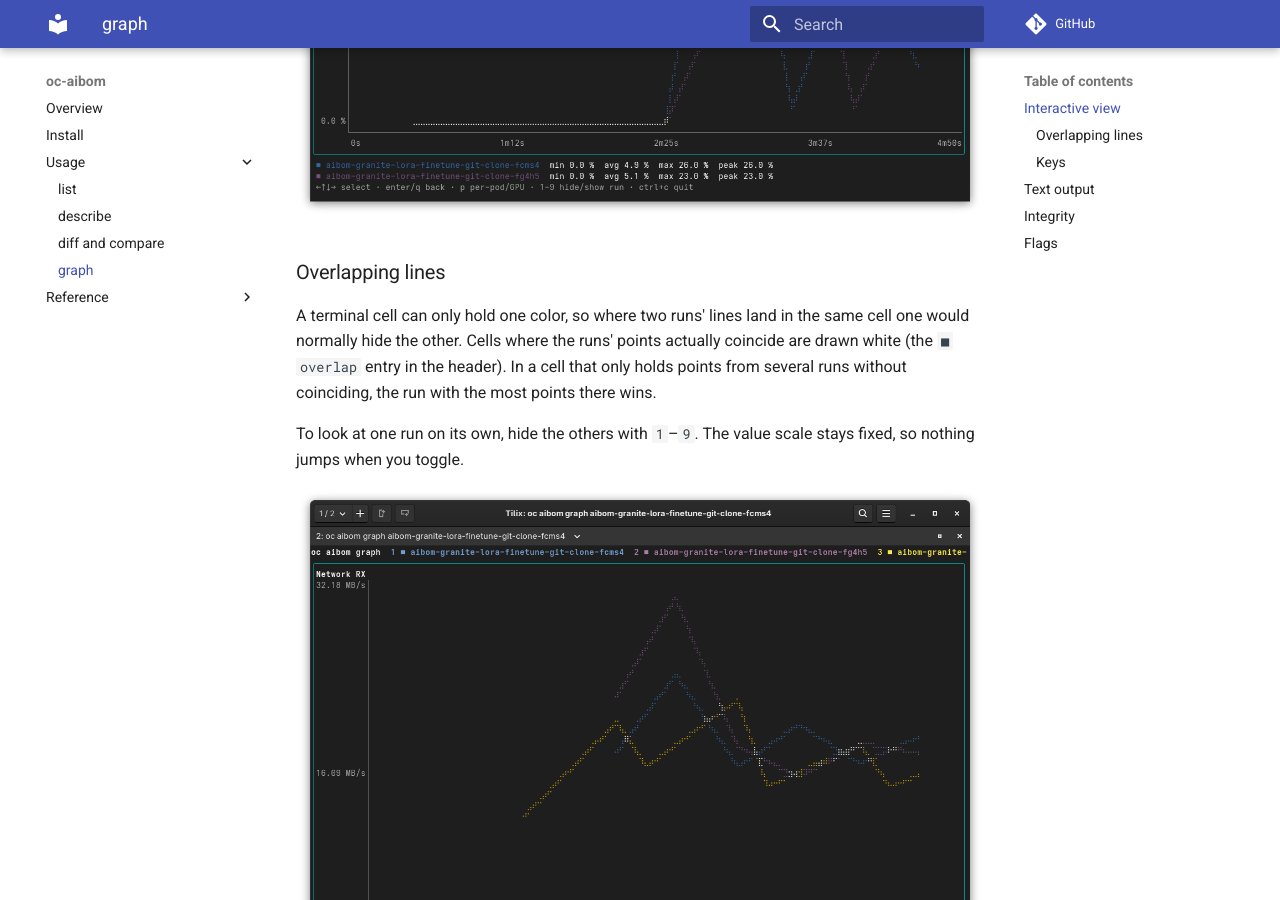
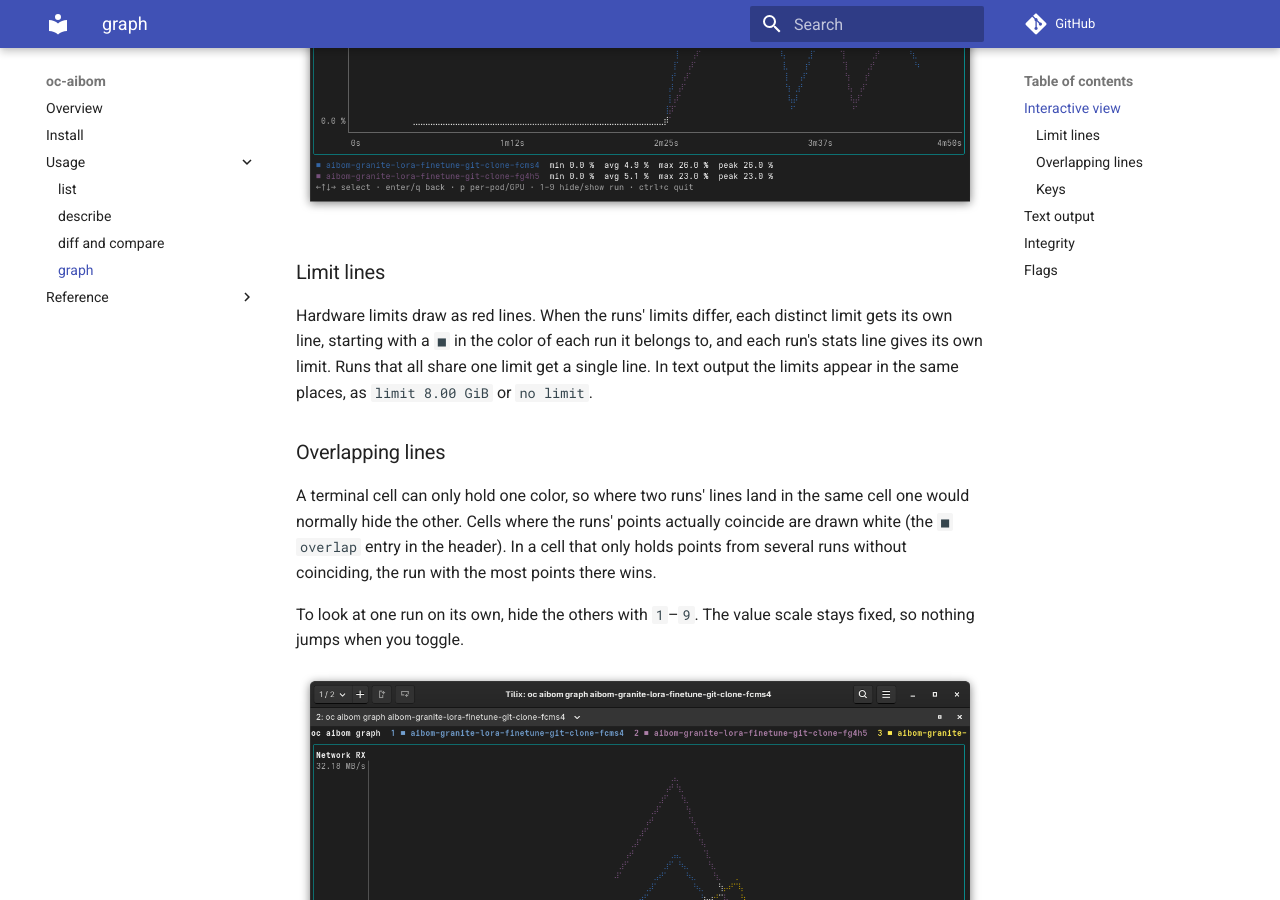
Before and after one commit to gavinsan33/oc-aibom, an MkDocs documentation site: the page built from docs/usage/graph.md, in a window 1280 px wide and 900 px high, scrolled down 1828 px. Built offline with MkDocs 1.6.1 and Material for MkDocs 9.7.7, drawn with Linux system fonts in a browser that asks for light colours; comment, search, counter and statistics services are not loaded.

Commit message:
Document remembered sort and graph limit lines

```diff
--- a/docs/usage/graph.md
+++ b/docs/usage/graph.md
@@ -26,6 +26,10 @@ On a terminal, `graph` opens a full-screen view (on the alternate screen, like `
 Press `enter` to zoom the selected metric full screen.
 
 ![GPU utilization zoomed, with two runs crossing](../img/graph-zoom-gpu-utilization.png)
+
+### Limit lines
+
+Hardware limits draw as red lines. When the runs' limits differ, each distinct limit gets its own line, starting with a `■` in the color of each run it belongs to, and each run's stats line gives its own limit. Runs that all share one limit get a single line. In text output the limits appear in the same places, as `limit 8.00 GiB` or `no limit`.
 
 ### Overlapping lines
 
```
Also changed, not shown: docs/usage/list.md (+2 -0 lines).
